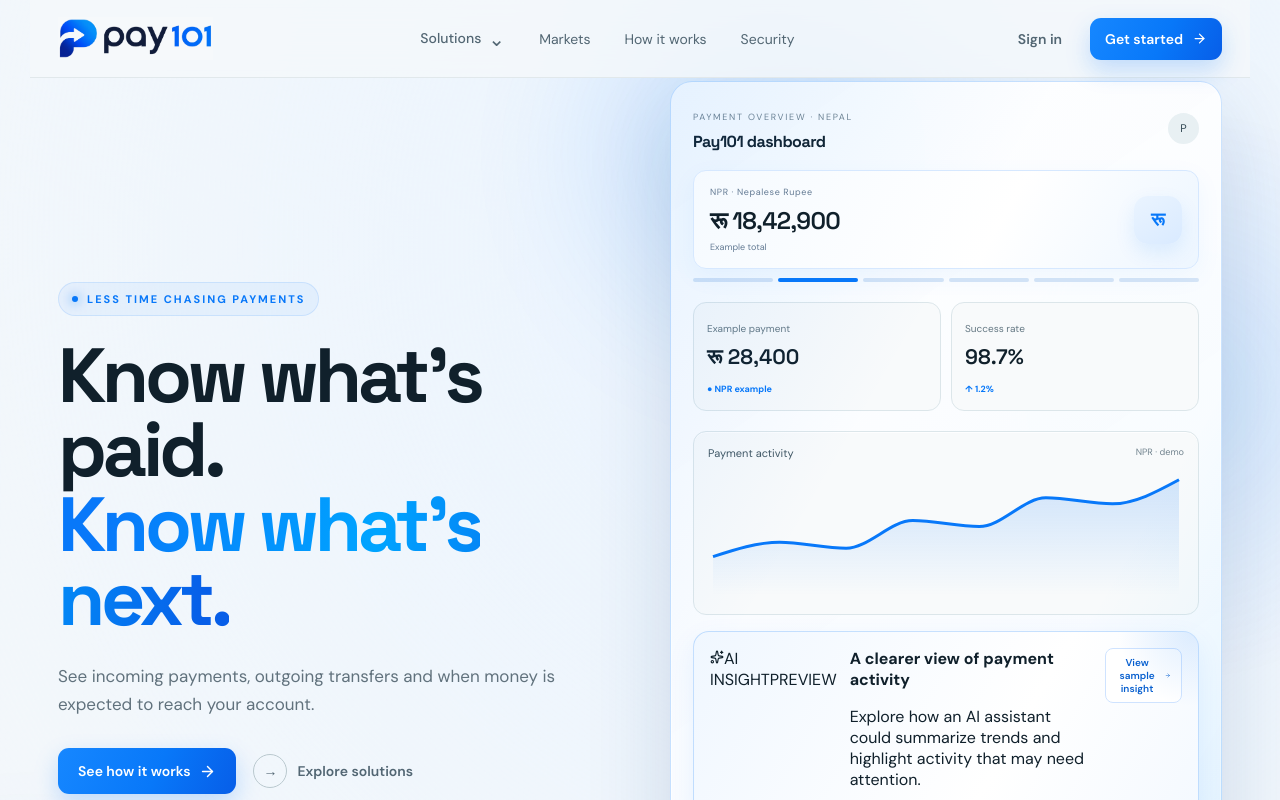
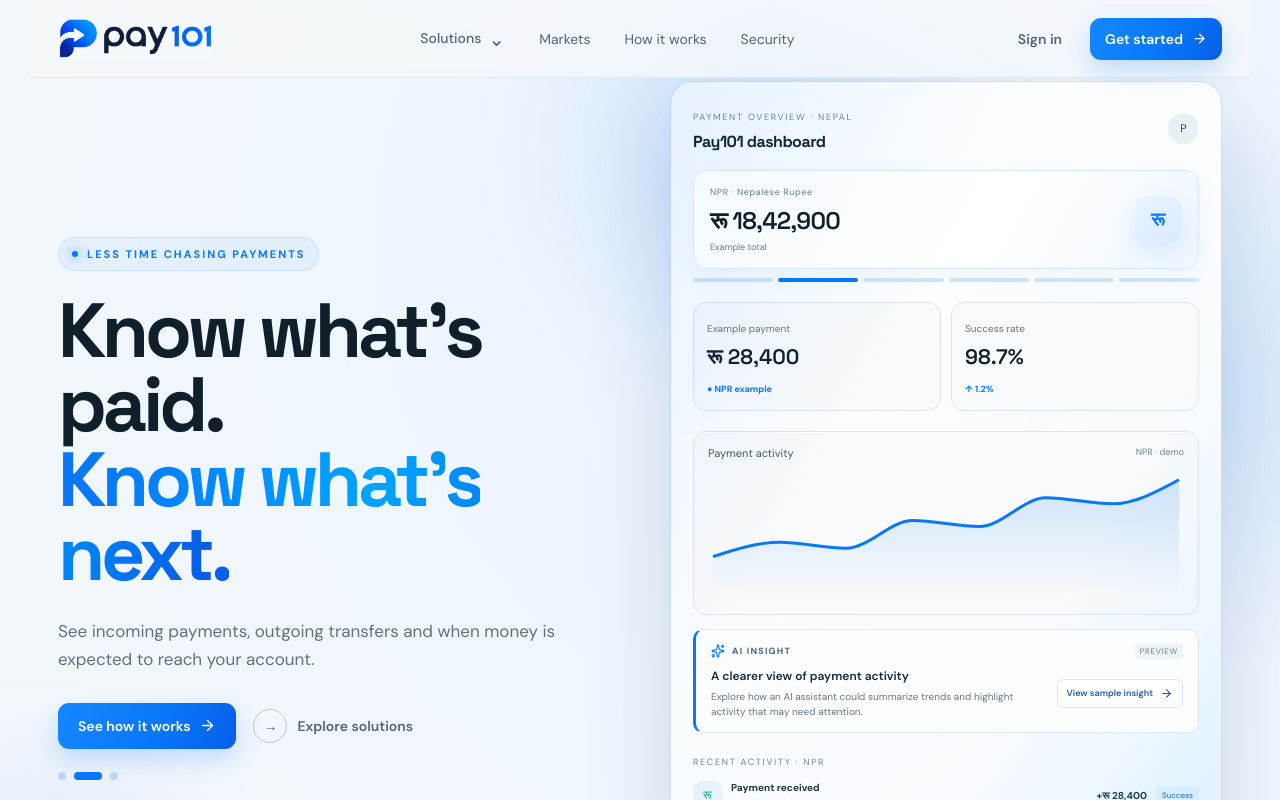
Before and after one commit to kartikmishra543/pay101-demo, a React (Vite) app: page / in a window 1280 px wide. Shown: the top 800 px of the page. Built offline with nearby package versions, Linux system fonts and the light colour scheme.

Commit message:
Polish AI insight card with restrained enterprise styling

```diff
--- a/src/style.css
+++ b/src/style.css
@@ -205,3 +205,18 @@ footer a:hover{color:var(--blue)}
 .aiCopilotButton{display:inline-flex;align-items:center;gap:7px;border:1px solid #cfe3ff;border-radius:8px;background:#fff;color:#075fcf;padding:7px 10px;font:600 10px 'DM Sans',sans-serif;cursor:pointer;transition:background .2s,transform .2s,box-shadow .2s}
 .aiCopilotButton:hover{background:#eaf4ff;transform:translateY(-1px);box-shadow:0 5px 14px rgba(8,120,249,.12)}
 @media(max-width:600px){.aiCopilot{padding:13px;gap:10px}.aiCopilotIcon{width:34px;height:34px;flex-basis:34px}}
+
+
+/* Refined AI insight module: compact, restrained and enterprise-oriented */
+.aiCopilot{display:grid;grid-template-columns:minmax(0,1fr) auto;align-items:center;column-gap:14px;row-gap:9px;margin-top:14px;padding:13px 15px;border:1px solid #dfe8f2;border-left:3px solid #0878f9;border-radius:10px;background:#fbfdff;box-shadow:none;overflow:hidden}
+.aiCopilot:after{display:none}
+.aiCopilotTop{grid-column:1/-1;display:flex;align-items:center;gap:7px;min-width:0}
+.aiCopilotSpark{display:inline-flex;align-items:center;justify-content:center;color:#0878f9}
+.aiCopilotEyebrow{font-size:9px;letter-spacing:1.25px;font-weight:700;color:#48647f}
+.aiCopilotPreview{margin-left:auto;font-size:8px;letter-spacing:.7px;color:#6c7e8e;background:#eef3f8;border-radius:4px;padding:3px 5px}
+.aiCopilotInsight{min-width:0}
+.aiCopilotInsight>strong{display:block;font:600 12px 'DM Sans',sans-serif;color:#172b3b;line-height:1.4}
+.aiCopilotInsight p{font-size:10px;line-height:1.5;color:#667987;margin:4px 0 0}
+.aiCopilotButton{align-self:center;white-space:nowrap;border:1px solid #d8e5f3;border-radius:7px;background:#fff;color:#185da8;padding:7px 9px;font:600 9px 'DM Sans',sans-serif;box-shadow:none}
+.aiCopilotButton:hover{background:#f0f6fd;transform:translateY(-1px);box-shadow:none}
+@media(max-width:600px){.aiCopilot{grid-template-columns:1fr;gap:9px;padding:12px}.aiCopilotButton{justify-self:start}}
```
